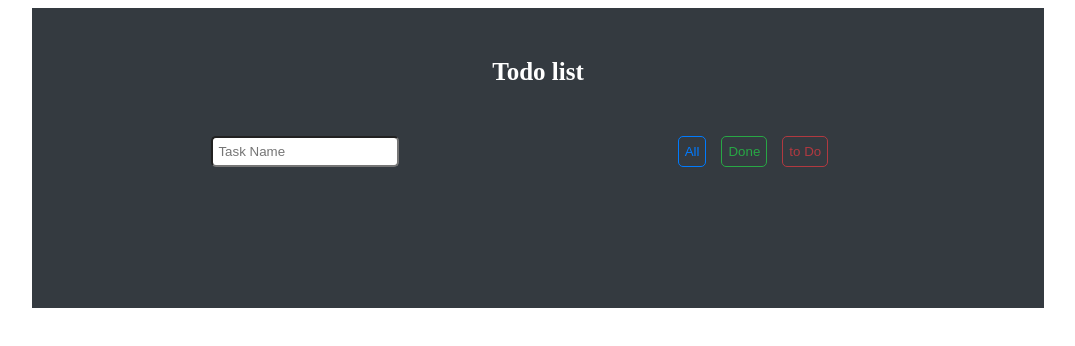
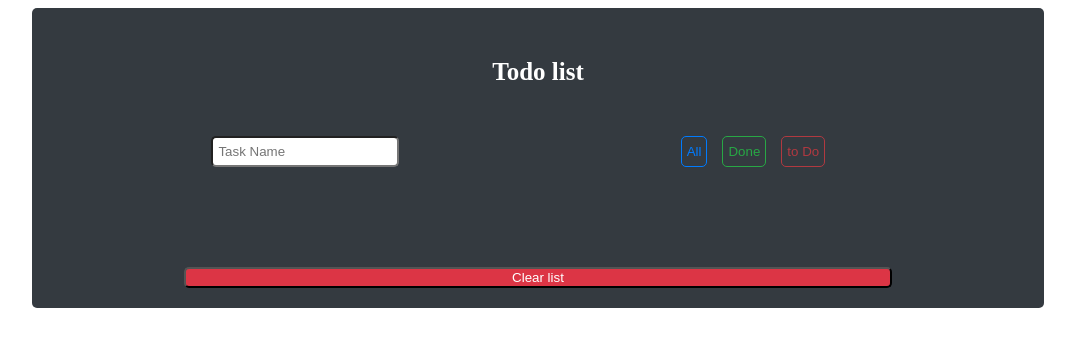
Before and after one commit to ElsongMaster/DushimeElvis_ToDoList, a plain HTML site: page DushimeElvis_ToDoList/index.html in a window 1280 px wide. Shown: the whole page, without its empty margins (102-1177 px from the left). Drawn offline with Linux system fonts and the light colour scheme.

Commit message:
bouton clearList

```diff
--- a/DushimeElvis_ToDoList/public/css/style.css
+++ b/DushimeElvis_ToDoList/public/css/style.css
@@ -5,9 +5,11 @@ body {
 }
 
 .toDoListContent {
+  text-align: center;
   background-color: rgb(52, 58, 64);
   width: 80%;
   min-height: 300px;
+  border-radius: 5px;
 }
 
 .bg_grey {
@@ -52,6 +54,7 @@ body {
 .container_ButtonFilter button {
   margin-right: 15px;
   background-color: transparent;
+  padding: 5px;
 }
 
 .container_ButtonFilter button:hover {
@@ -139,7 +142,7 @@ i:last-of-type:hover {
 }
 
 .taskNode:last-of-type {
-  margin-bottom: 20px;
+  margin-bottom: 50px;
 }
 
 label {
@@ -150,3 +153,11 @@ label {
 .invisible {
   display: none;
 }
+
+.btn_Clear {
+  width: 70%;
+  background-color: rgb(220, 53, 69);
+  color: white;
+  border-radius: 5px;
+  margin-top: 50px;
+}
--- a/DushimeElvis_ToDoList/public/js/main.js
+++ b/DushimeElvis_ToDoList/public/js/main.js
@@ -162,5 +162,14 @@ tab_BtnFilter.forEach((elt) => {
   });
 });
 functManipIcon();
-toDoListContent.appendChild(container_CreatedTask);
+let btn_ClearList = document.createElement("button");
+btn_ClearList.textContent = "Clear list";
+btn_ClearList.className = "btn_Clear";
+btn_ClearList.addEventListener("click", () => {
+  Array.from(container_CreatedTask.children).forEach((elt) => {
+    elt.remove();
+  });
+});
+console.log(btn_ClearList);
+toDoListContent.append(container_CreatedTask, btn_ClearList);
 document.body.appendChild(toDoListContent);
```
